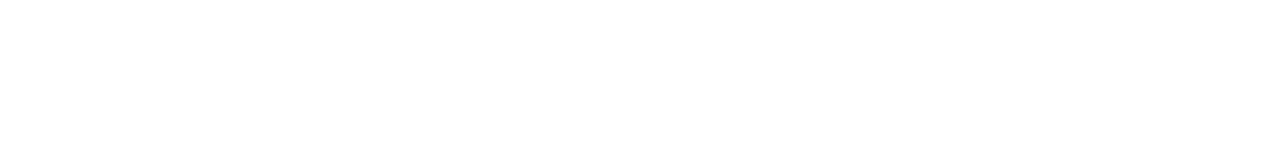
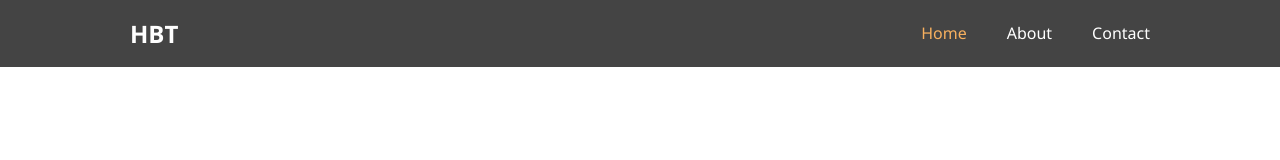
Before and after one commit to mehedirana/secondFrontendDdevelopmenmt, a plain HTML site: page index.html in a window 1280 px wide. Drawn offline with Linux system fonts and the light colour scheme.

Commit message:
hotel eb

```diff
--- a/css/style.css
+++ b/css/style.css
@@ -0,0 +1,72 @@
+/*reset*/
+*{
+    margin: 0;
+    padding: 0;
+    box-sizing: border-box;
+}
+/*main styling*/
+
+html,body{
+    font-family: 'Segoe UI', Tahoma, Geneva, Verdana, sans-serif;
+    line-height: 1.7em;
+
+}
+a{
+    color: #444;
+    text-decoration: none;
+}
+h1, h2, h3{
+
+    padding-bottom: 20px;
+}
+
+p{
+    margin: 10px 0;
+}
+
+
+
+#navbar{
+    background: #444;
+    color: white;
+    overflow: auto;
+
+}
+#navbar a{
+    color: white;
+}
+
+#navbar h1{
+    float: left;
+    padding: 20px;
+}
+.container{
+    margin: auto;
+    max-width: 1100px;
+    overflow: auto;
+    padding: 0 20px;
+}
+#navbar ul{
+    list-style: none;
+    margin: 0;
+    float: right;
+}
+
+#navbar ul li{
+    float: left;
+}
+
+#navbar ul li a{
+    display: block;
+    padding: 20px;
+    text-align: center;
+
+}
+
+#navbar ul li a:hover,
+ #navbar ul li a.current{
+
+    background: #444;
+    color: rgb(247, 176, 95);
+
+}
--- a/index.html
+++ b/index.html
@@ -13,6 +13,23 @@
     </head>
 
     <body>
+        <head>
+
+            <nav id="navbar">
+              <div class="container">
+                   <h1 class="logo"><a href="index.html">HBT</a></h1>
+
+                  <ul>
+                     <li><a class="current" href="index.html">Home</a></li>
+                     <li><a href="about.html">About</a></li>
+                     <li><a href="contact.html">Contact</a></li>
+                  </ul>
+
+             </div>
+
+            </nav>
+
+        </head>
 
     </body>
 
```
